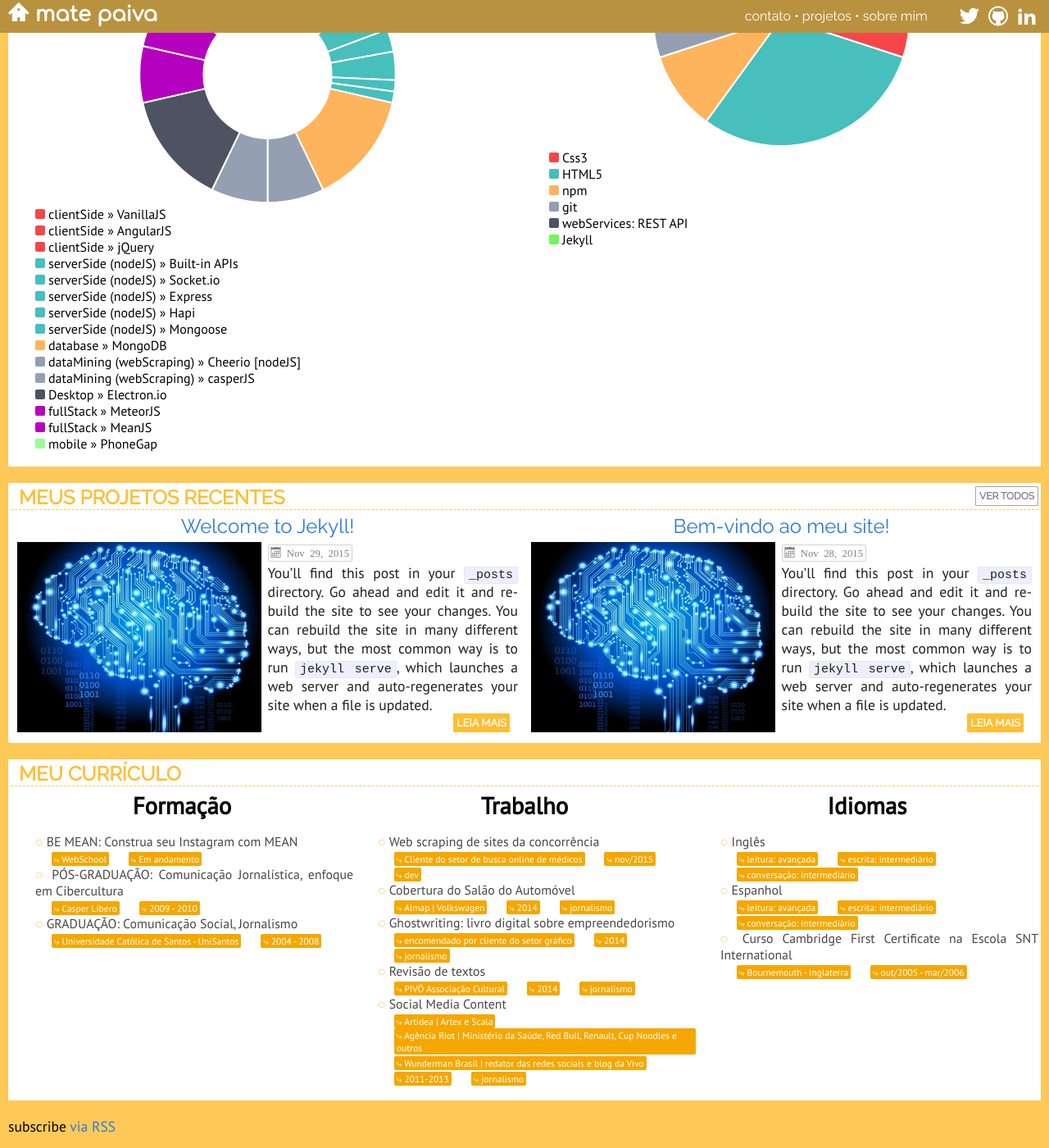
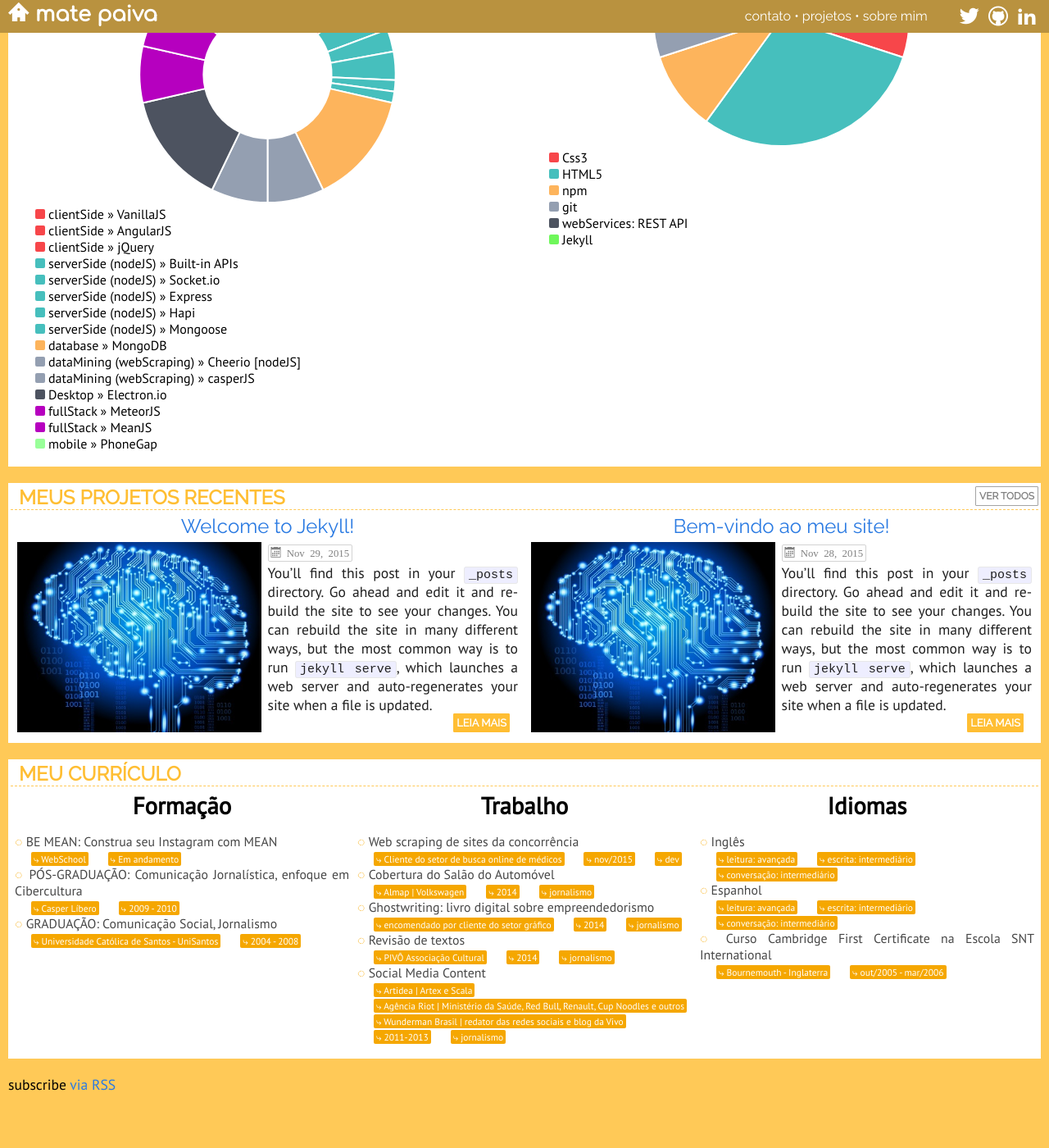
Before and after one commit to matepaiva/matepaiva.github.io, a Jekyll site: the page built from index.html, in a window 1280 px wide and 1400 px high, scrolled down 677 px. Shown: the whole window at 82% size. Built offline with Jekyll 4.4.1, drawn with Linux system fonts in a browser that asks for light colours; some web fonts are replaced; after the commit the page ends 2026 px from its top, so only the background shows below that.

Commit message:
Pequenas correções textuais.

```diff
--- a/css/style.css
+++ b/css/style.css
@@ -46,6 +46,11 @@
 	text-align: left;
 	color: #474747;
 	font-size: 0.9em;
+}
+
+.curr ul{
+	margin-left: 5px;
+	margin-right: 5px;
 }
 
 .curr p:before{
```
